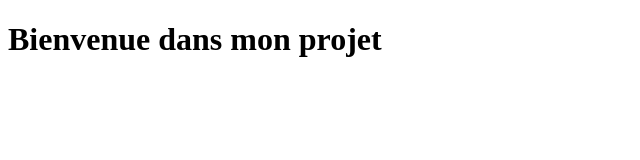
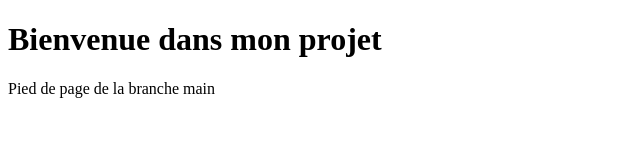
Before and after one commit to DaoudaSag/evaluation-github-remote, a plain HTML site: page index.html in a window 1280 px wide. Shown: the whole page, without its empty margins (0-640 px from the left). Drawn offline with Linux system fonts and the light colour scheme.

Commit message:
Ajout d'un footer dans index.html de la branche main

```diff
--- a/index.html
+++ b/index.html
@@ -8,4 +8,7 @@
 <body>
     <h1>Bienvenue dans mon projet</h1>
 </body>
+
+<footer>Pied de page de la branche main</footer>
+
 </html>
```
